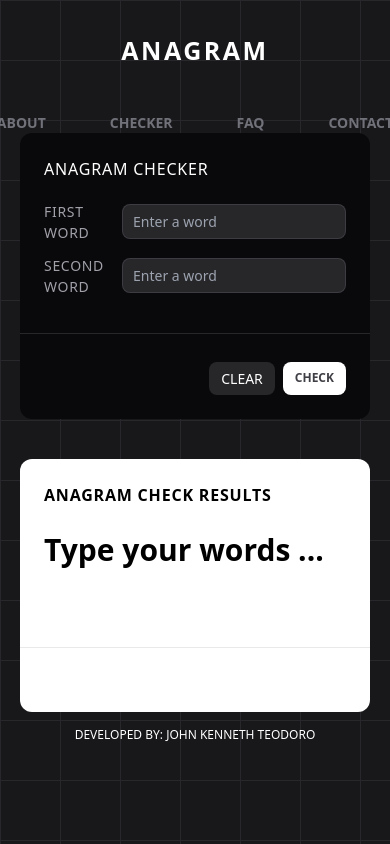
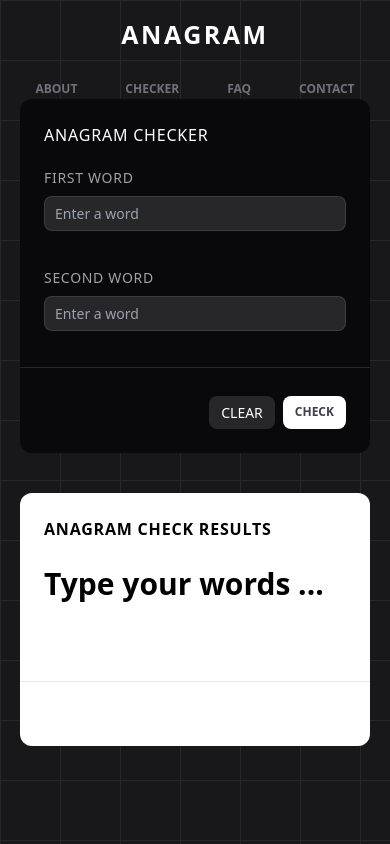
Before and after one commit to johnkennethpteodoro/anagramApp, a Vue app: page / in a window 390 px wide. Built offline with nearby package versions, Linux system fonts and the light colour scheme.

Commit message:
implment responsive design

```diff
--- a/src/App.vue
+++ b/src/App.vue
@@ -70,9 +70,9 @@ const clearInputs = () => {
 </script>
 
 <template>
-	<div class="bg-zinc-900 h-screen">
-		<div class="bg-layout absolute inset-0 m-auto w-full h-screen opacity-40 z-10"></div>
-		<div class="xl:block lg:block md:hidden sm:hidden hidden">
+	<div class="h-screen bg-zinc-900">
+		<div class="absolute inset-0 z-10 w-full h-screen m-auto bg-layout opacity-40"></div>
+		<div class="hidden xl:block lg:block md:hidden sm:hidden">
 			<div
 				class="bg-zinc-900 rounded-b-full w-[300px] h-[150px] absolute z-20 left-[500px]"
 			></div>
@@ -94,53 +94,61 @@ const clearInputs = () => {
 			></div>
 		</div>
 		<h1
-			class="flex gap-5 justify-center absolute xl:top-32 lg:top-32 md:top-8 sm:top-8 top-8 text-white text-center w-full text-[25px] uppercase tracking-widest font-extrabold z-30"
+			class="flex gap-5 justify-center absolute xl:top-32 lg:top-32 md:top-8 sm:top-8 top-4 text-white text-center w-full text-[25px] uppercase tracking-widest font-extrabold z-30"
 		>
 			Anagram
 		</h1>
 		<ul
-			class="flex gap-16 text-[14px] justify-center absolute xl:top-56 lg:top-56 md:top-28 sm:top-28 top-28 text-zinc-500 font-semibold text-center w-full z-20 uppercase"
+			class="flex gap-12 xl:text-[14px] lg:text-[14px] md:text-[14px] sm:text-[13px] text-[12px] justify-center absolute xl:top-56 lg:top-56 md:top-28 sm:top-28 top-20 text-zinc-500 font-semibold text-center w-full z-20 uppercase"
 		>
 			<li><a href="">About</a></li>
 			<li><a href="">Checker</a></li>
 			<li><a href="">FAQ</a></li>
 			<li><a href="">Contact</a></li>
 		</ul>
-		<div class="flex justify-center h-full w-full items-center">
+		<div class="flex items-center justify-center w-full h-full">
 			<div
 				class="xl:grid xlgrid-cols-2 lg:grid lg:grid-cols-2 md:grid md:grid-cols-1 sm:grid sm:grid-cols-1 md:mx-16 xl:mx-0 lg:mx-0 mx-5 grid grid-cols-1 w-[1000px] gap-10"
 			>
-				<div class="py-6 bg-zinc-950 rounded-xl z-20">
-					<h1 class="text-white mb-5 mx-6 uppercase tracking-wider z-50">
+				<div class="z-20 py-6 bg-zinc-950 rounded-xl">
+					<h1 class="z-50 mx-6 mb-5 tracking-wider text-white uppercase">
 						Anagram checker
 					</h1>
 
-					<div class="flex justify-between items-center mb-3 mx-6">
-						<h1 class="text-zinc-400 text-[14px] font-medium uppercase tracking-wider">
+					<div
+						class="items-center justify-between block mx-6 xl:flex lg:flex md:block sm:block mb-9"
+					>
+						<h1
+							class="text-zinc-400 text-[14px] font-medium uppercase tracking-wider xl:mb-0 lg:mb-0 md:mb-2 sm:mb-2 mb-2"
+						>
 							First word
 						</h1>
 						<input
 							v-model="isText1"
 							type="text"
-							class="w-[250px] border border-zinc-600 border-opacity-50 rounded-lg px-2.5 py-1.5 text-[14px] focus:border focus:border-zinc-700 focus:outline-none bg-zinc-800 text-white"
+							class="xl:w-[250px] lg:w-[250px] md:w-full sm:w-full w-full border border-zinc-600 border-opacity-50 rounded-lg px-2.5 py-1.5 text-[14px] focus:border focus:border-zinc-700 focus:outline-none bg-zinc-800 text-white"
 							placeholder="Enter a word"
 						/>
 					</div>
-					<div class="flex justify-between items-center mb-9 mx-6">
-						<h1 class="text-zinc-400 text-[14px] font-medium uppercase tracking-wider">
+					<div
+						class="items-center justify-between block mx-6 xl:flex lg:flex md:block sm:block mb-9"
+					>
+						<h1
+							class="text-zinc-400 text-[14px] font-medium uppercase tracking-wider xl:mb-0 lg:mb-0 md:mb-2 sm:mb-2 mb-2"
+						>
 							Second word
 						</h1>
 						<input
 							v-model="isText2"
 							type="text"
-							class="w-[250px] border border-zinc-600 border-opacity-50 rounded-lg px-2.5 py-1.5 text-[14px] focus:border focus:border-zinc-700 focus:outline-none bg-zinc-800 text-white"
+							class="xl:w-[250px] lg:w-[250px] md:w-full sm:w-full w-full border border-zinc-600 border-opacity-50 rounded-lg px-2.5 py-1.5 text-[14px] focus:border focus:border-zinc-700 focus:outline-none bg-zinc-800 text-white"
 							placeholder="Enter a word"
 						/>
 					</div>
 
 					<div class="border-b-[1px] border-zinc-800"></div>
 
-					<div class="w-full flex justify-end gap-2">
+					<div class="flex justify-end w-full gap-2">
 						<button
 							@click="clearInputs"
 							class="text-white uppercase mt-7 bg-zinc-800 px-3 py-1.5 text-[14px] rounded-lg"
@@ -155,8 +163,8 @@ const clearInputs = () => {
 						</button>
 					</div>
 				</div>
-				<div class="bg-white rounded-xl py-6 z-20">
-					<h1 class="text-black mb-5 font-semibold mx-6 uppercase tracking-wider">
+				<div class="z-20 py-6 bg-white rounded-xl">
+					<h1 class="mx-6 mb-5 font-semibold tracking-wider text-black uppercase">
 						Anagram check results
 					</h1>
 					<h1
```
